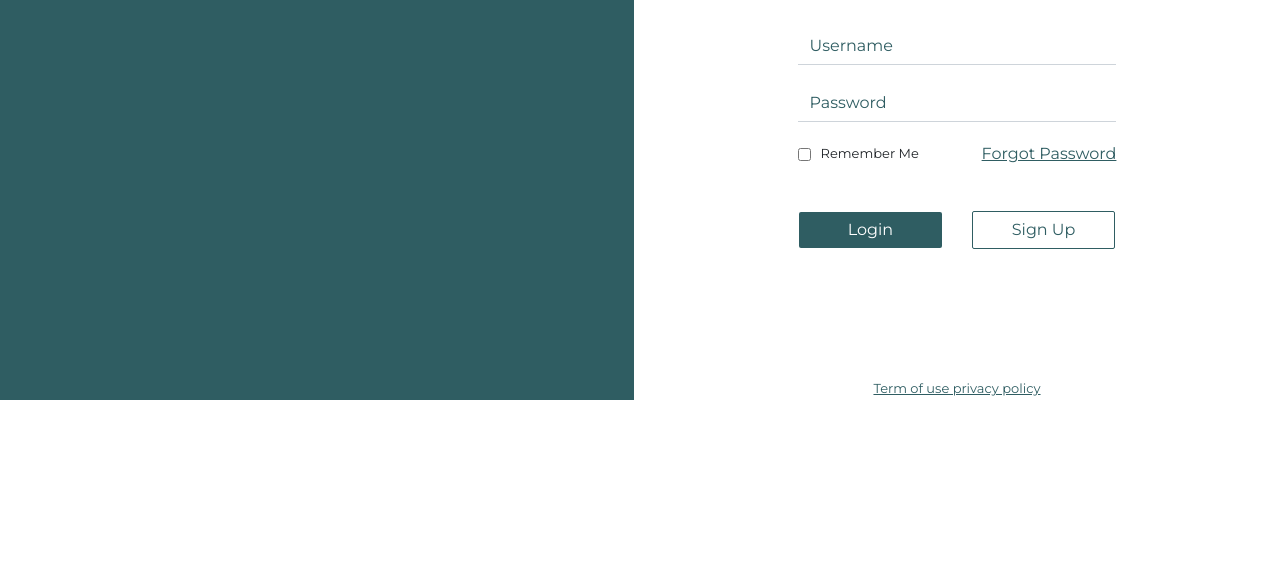
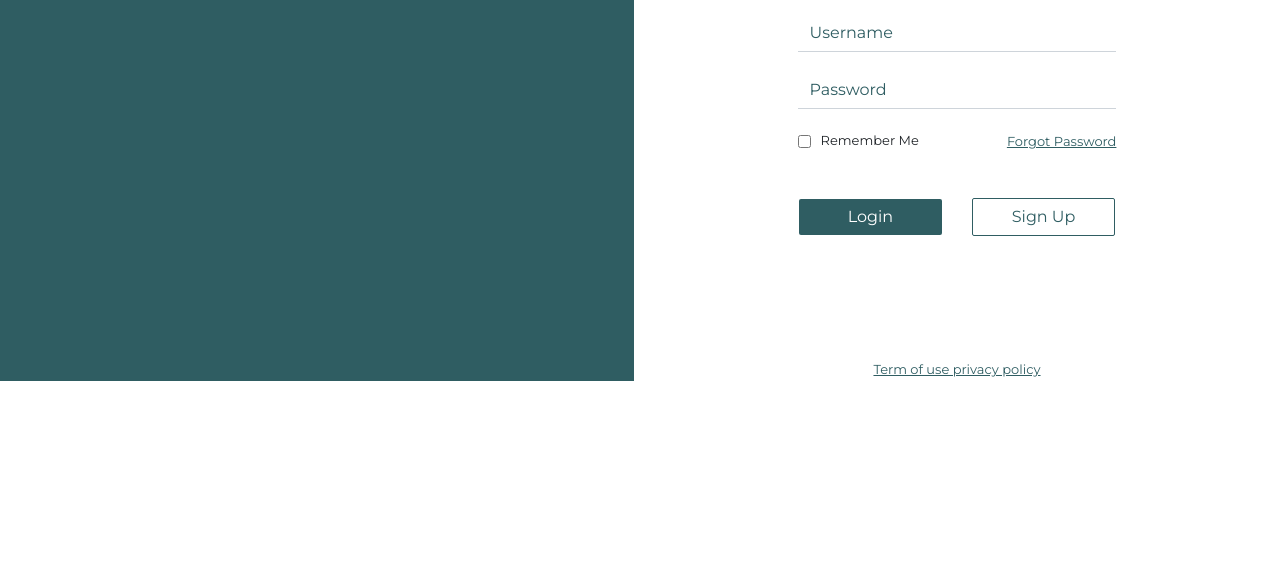
Before and after one commit to monupareeklg/workingtemplate, a plain HTML site: page login.html in a window 1280 px wide. Shown: the part 231-800 px from the top of the page. Drawn offline with nearby package versions, Linux system fonts and the light colour scheme.

Commit message:
Fixing Some Styling Bugs

```diff
--- a/css/login.css
+++ b/css/login.css
@@ -41,7 +41,7 @@ span {
 .form-page {
     text-align: center ;
     background-color: #fff;
-    padding: 5% 7% 0% 7% !important;
+    padding: 4% 7% 0% 7% !important;
 }
 
 .logo-img {
@@ -57,10 +57,13 @@ span {
     outline: none;
 }
 
+.my-form-2 {
+    margin-bottom: 6px;
+}
+
 form {
     width: 75%;
     margin: 0 auto;
-    margin-bottom: 12px;
 }
 
 .login-btn-div {
@@ -122,6 +125,7 @@ p {
 
 .my-form {
     padding: 10px !important;
+    margin-bottom: 12px;
 }
 
 .terms-service-1 {
--- a/login.html
+++ b/login.html
@@ -30,7 +30,7 @@
                 <div class="col-6 form-page">
                     <img class="logo-img" src="img/Loginimg/logo.png" alt="Logo">
                     <p>Welcome back ! Please login to your accont</p>
-                    <form>
+                    <form class="my-form-2">
                         <input class="form-control-1" type="text" name="username" id="username" placeholder="Username">
                         <input class="form-control-1" type="password" name="password" id="password"
                             placeholder="Password">
@@ -39,7 +39,7 @@
                                 <input name="" type="checkbox" value="" /> <span class="pl-2 font-weight-bold"> Remember Me</span>
                             </div>
                             <div>
-                                <a href="#">Forgot Password</a>
+                                <a href="#" style="font-size: 13px;">Forgot Password</a>
                             </div>
                         </div>
                         <div class="login-btn-div">
```
